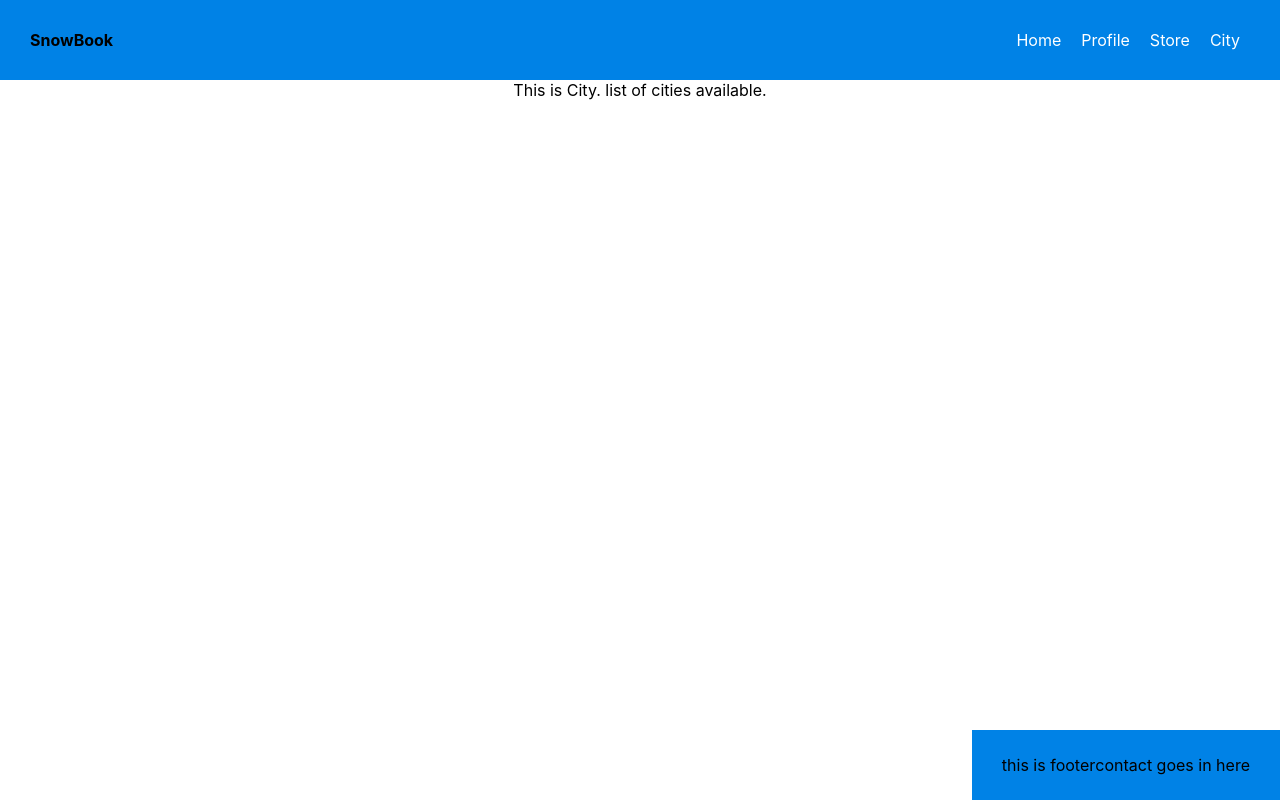
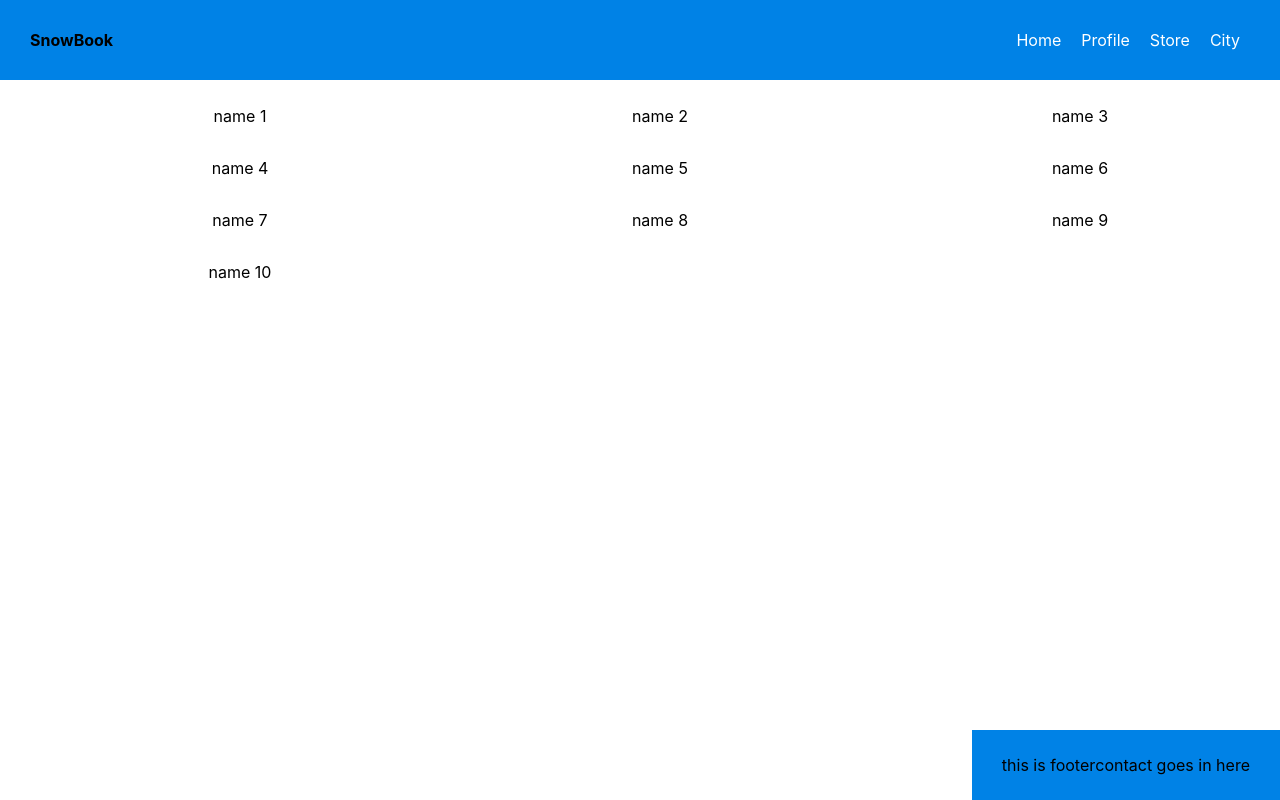
Before and after one commit to jdrea1587/snowBook, a React (Create React App) app in the folder client/: page /city in a window 1280 px wide. Built offline with nearby package versions, Linux system fonts and the light colour scheme.

Commit message:
unified styling

```diff
--- a/client/src/App.css
+++ b/client/src/App.css
@@ -31,7 +31,7 @@
   padding: 30px;
 }
 
-.store {
+.grid-container {
   display: grid;
   grid-template-columns: 1fr 1fr 1fr;
   justify-content: space-between;
--- a/client/src/components/City.js
+++ b/client/src/components/City.js
@@ -1,7 +1,20 @@
 import React from 'react';
 
 const City = () => {
-  return <div>This is City. list of cities available.</div>;
+  return (
+    <div className="grid-container">
+      <ul>name 1</ul>
+      <ul>name 2</ul>
+      <ul>name 3</ul>
+      <ul>name 4</ul>
+      <ul>name 5</ul>
+      <ul>name 6</ul>
+      <ul>name 7</ul>
+      <ul>name 8</ul>
+      <ul>name 9</ul>
+      <ul>name 10</ul>
+    </div>
+  );
 };
 
 export default City;
--- a/client/src/components/Home.js
+++ b/client/src/components/Home.js
@@ -2,7 +2,7 @@ import React from 'react';
 
 const Home = () => {
   return (
-    <div className="home">
+    <div className="grid-container">
       <ul>name 1</ul>
       <ul>name 2</ul>
       <ul>name 3</ul>
--- a/client/src/components/Store.js
+++ b/client/src/components/Store.js
@@ -2,7 +2,7 @@ import React from 'react';
 
 const Store = () => {
   return (
-    <div className="store">
+    <div className="grid-container">
       <ul>Store name 1</ul>
       <ul>Store name 2</ul>
       <ul>Store name 3</ul>
```
